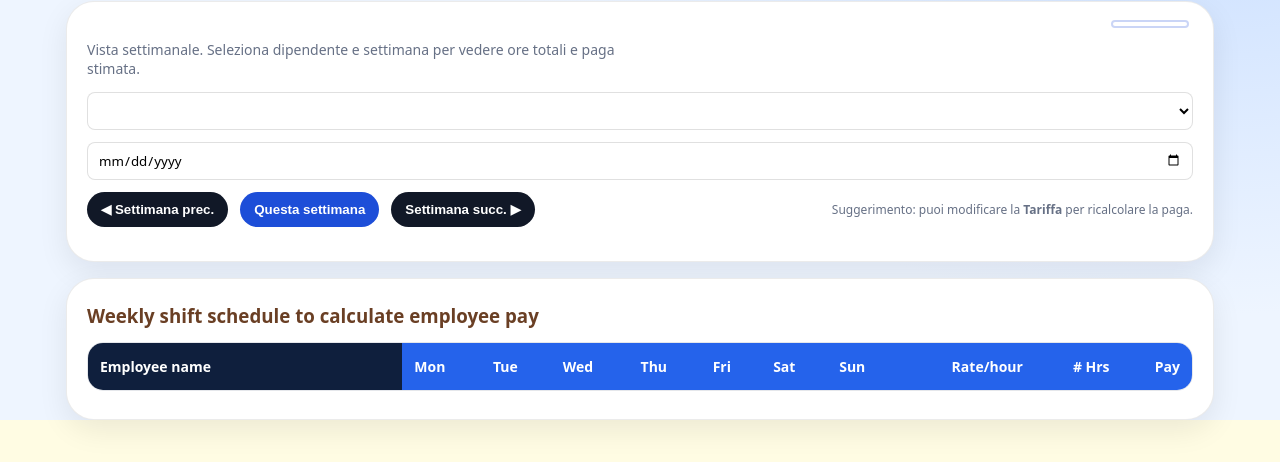
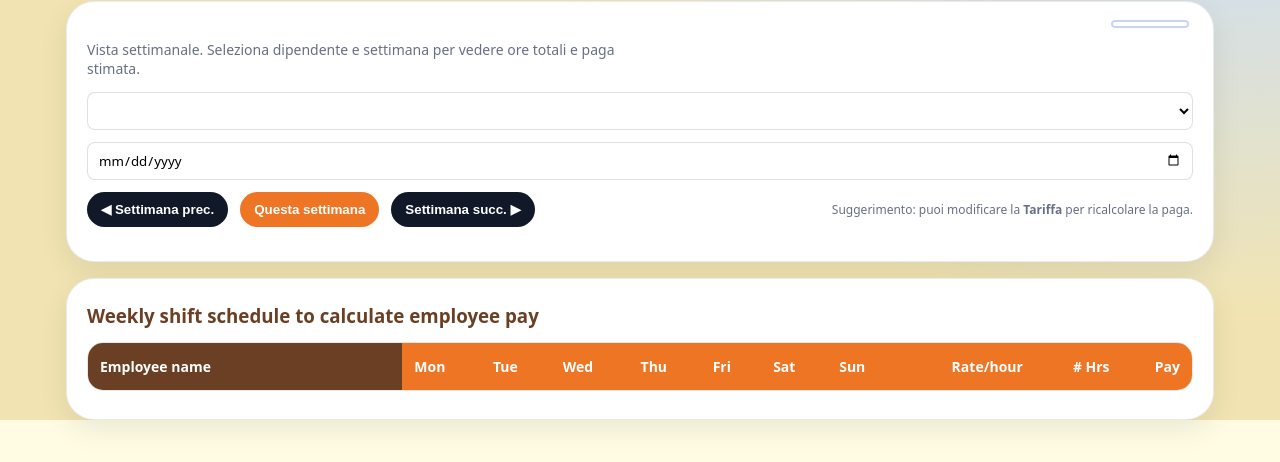
Before and after one commit to steveb5nalvarez/crema-site, a website: page public/employee.html in a window 1280 px wide. Shown: the part 112-574 px from the top of the page. Drawn offline with Linux system fonts and the light colour scheme; no server answers; sample sign-in values are in the browser's storage; a web font is replaced by a local one.

Commit message:
Update employee.html

```diff
--- a/public/employee.html
+++ b/public/employee.html
@@ -12,13 +12,13 @@
 
   <style>
     :root{
-      --bg: #eef5ff;
+      --bg: #f1e4b2;
       --card: #ffffff;
       --ink: #121826;
       --muted:#667085;
-      --primary:#1d4ed8;
-      --primary-600:#2563eb;
-      --navy:#0f1f3d;
+      --primary:#ee7523;
+      --primary-600:#ee7523;
+      --navy:#6a3f24;
       --off:#f8fafc;
       --accent:#fdecc8;
       --border:#e5e7eb;
```
